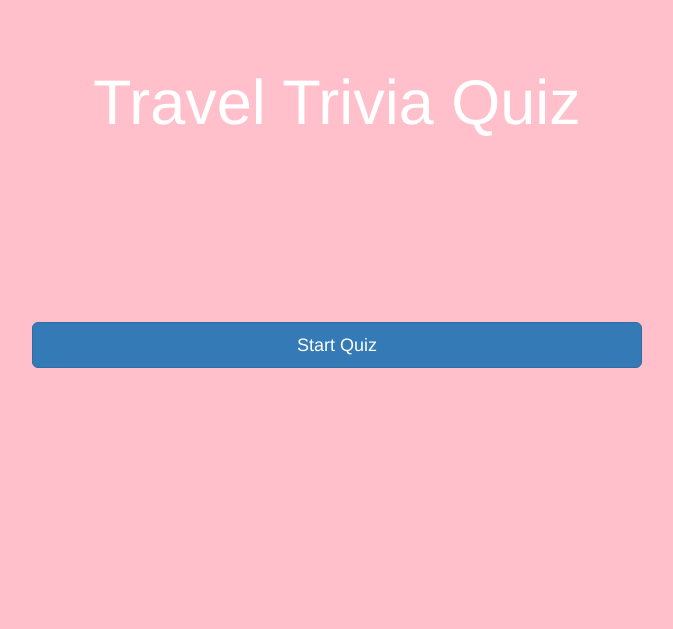
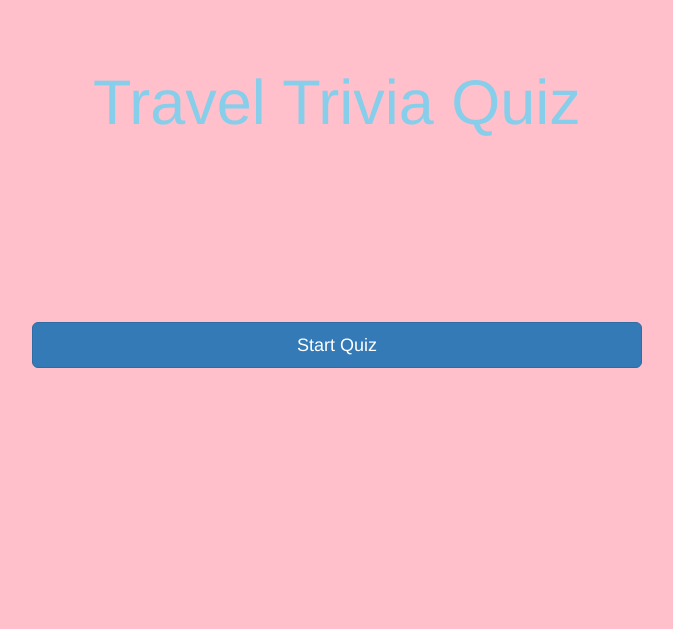
Before and after one commit to Adancode/trivia-game, a PHP site: page / in a window 1280 px wide. Shown: the top 629 px of the page, without its empty margins (303-976 px from the left). Run offline with PHP 8.4, Linux system fonts and the light colour scheme; some libraries are stand-ins or nearby versions.

Commit message:
cambiando color de fuente del body en main.css

```diff
--- a/css/main.css
+++ b/css/main.css
@@ -52,5 +52,5 @@
 
 body {
   background-color: pink;
-  color: white;
+  color:skyblue;
 }
```
